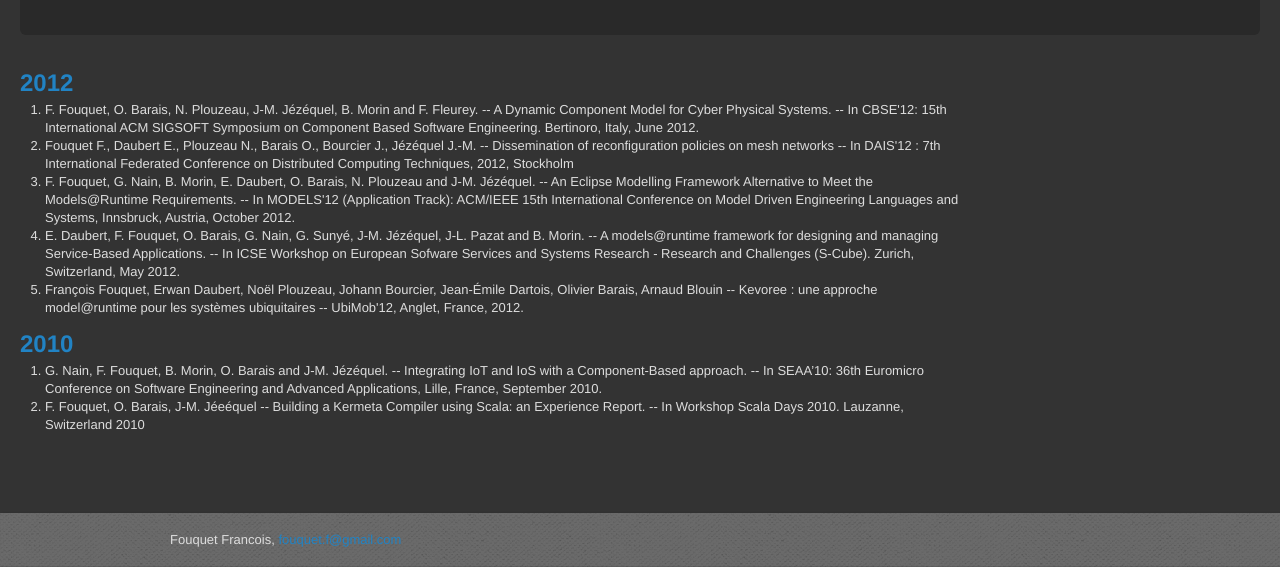
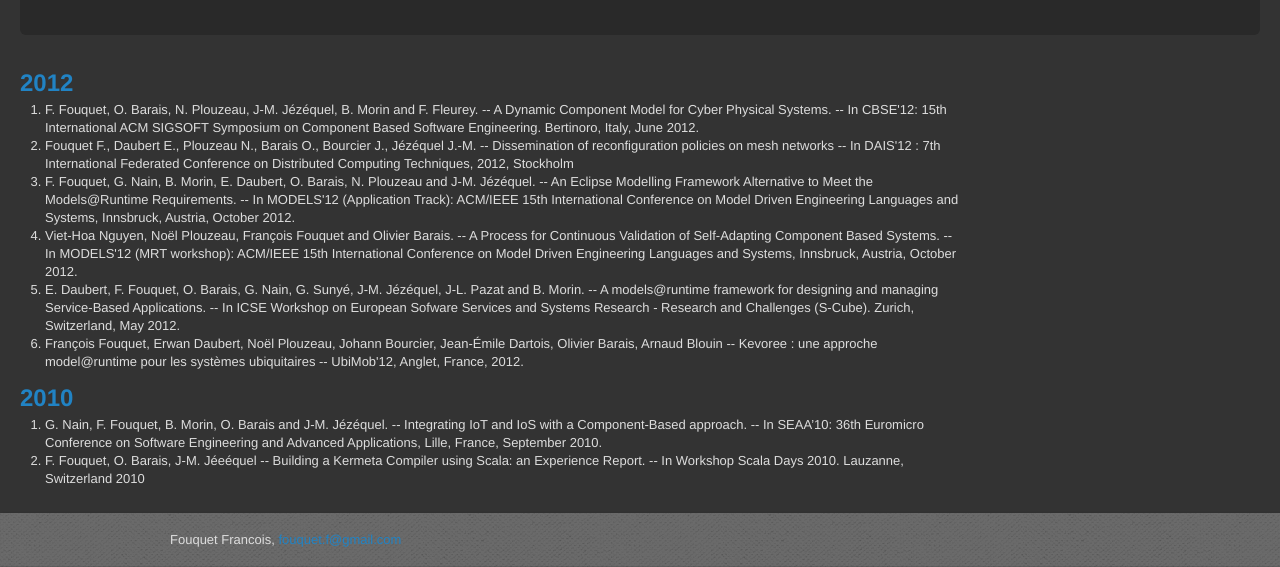
Before and after one commit to dukeboard/francoisfouquet, a plain HTML site: page research.html in a window 1280 px wide. Shown: the part 233-800 px from the top of the page. Drawn offline with Linux system fonts and the light colour scheme.

Commit message:
add hoa paper

```diff
--- a/research.html
+++ b/research.html
@@ -85,6 +85,10 @@
                     (Application Track): ACM/IEEE 15th International Conference on Model Driven Engineering Languages
                     and Systems, Innsbruck, Austria, October 2012.
                 </li>
+                <li>Viet-Hoa Nguyen, Noël Plouzeau, François Fouquet and Olivier Barais. -- A Process  for Continuous
+					Validation of Self-Adapting Component Based Systems. -- In MODELS'12 (MRT workshop): ACM/IEEE 15th
+					International Conference on Model Driven Engineering Languages and Systems, Innsbruck, Austria, October 2012.
+                </li>
                 <li>E. Daubert, F. Fouquet, O. Barais, G. Nain, G. Sunyé, J-M. Jézéquel, J-L. Pazat and B. Morin. -- A
                     models@runtime framework for designing and managing Service-Based Applications. -- In ICSE Workshop
                     on European Sofware Services and Systems Research - Research and Challenges (S-Cube). Zurich,
```
